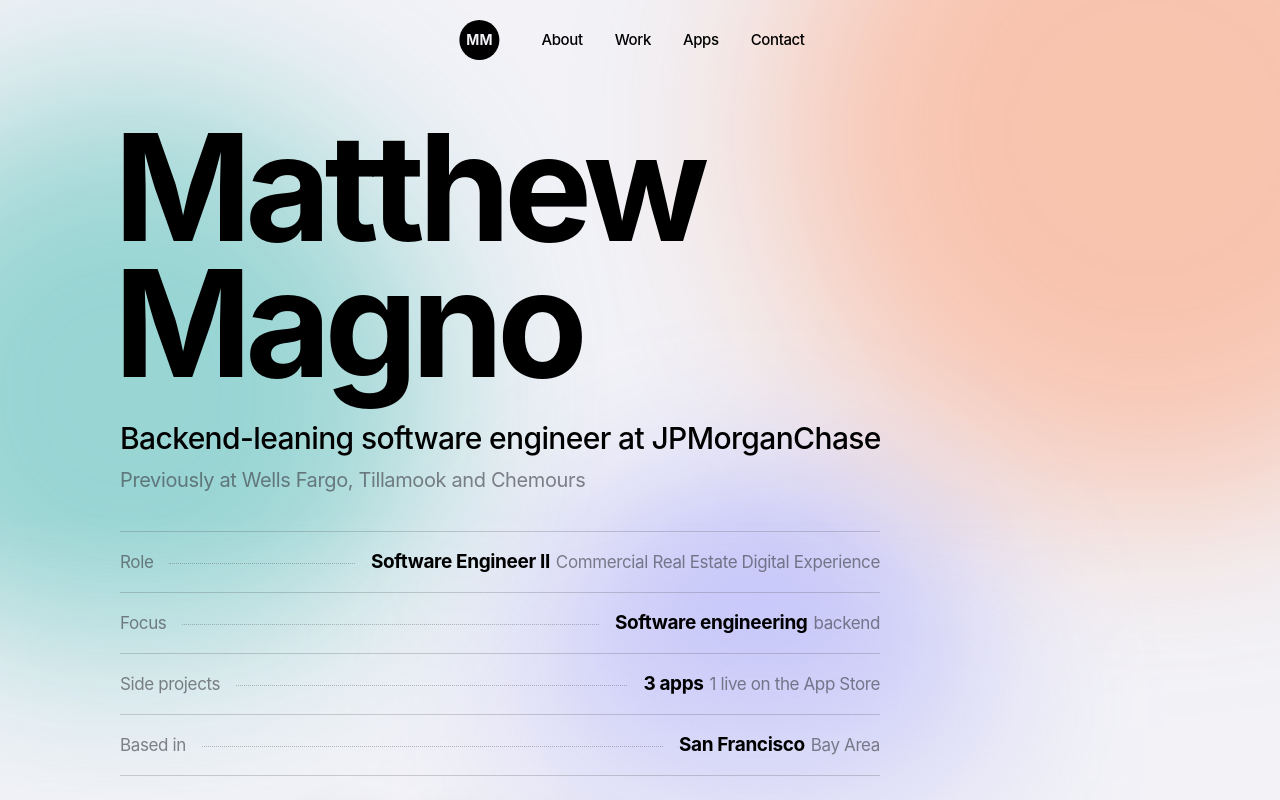
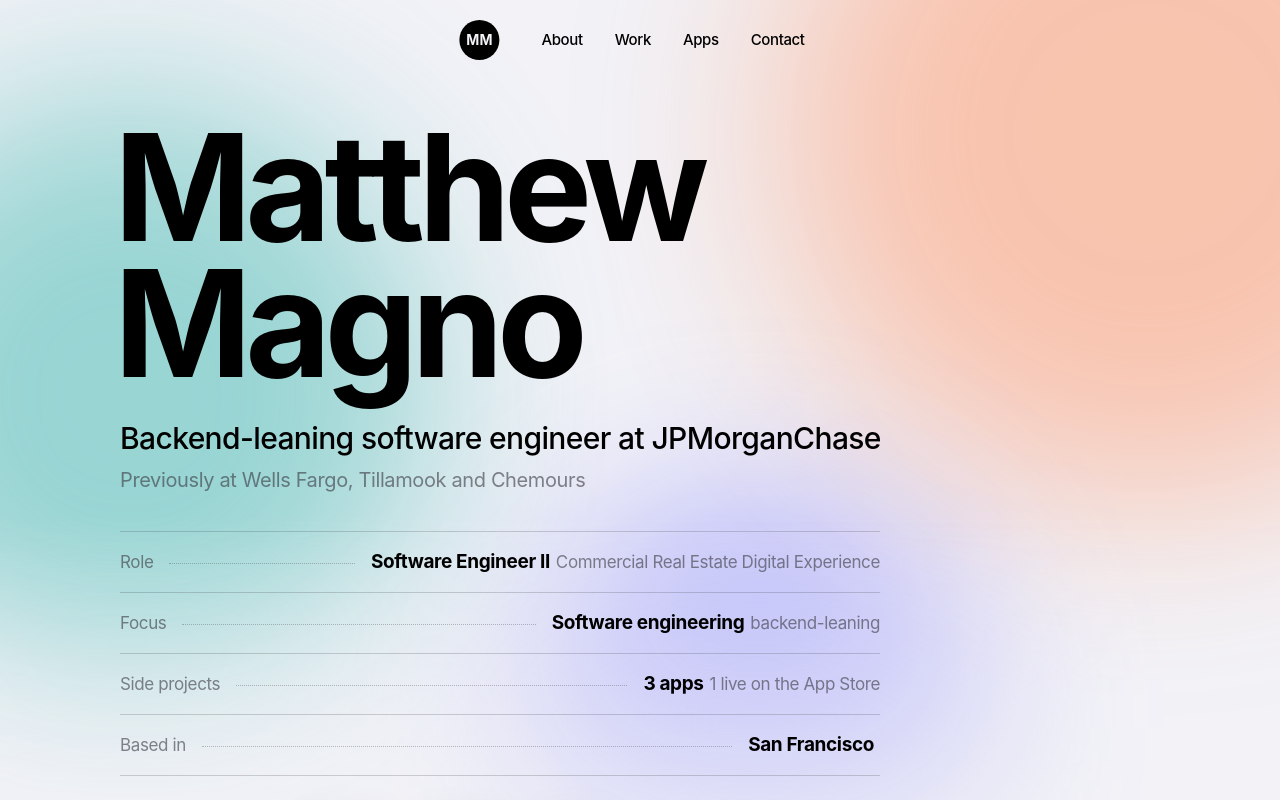
Before and after one commit to MatthewMagno/matthew-magno-website, a React (Vite) app: page / in a window 1280 px wide. Shown: the top 800 px of the page. Built offline with nearby package versions, Linux system fonts and the light colour scheme.

Commit message:
Hero facts: San Francisco only, focus note is backend-leaning

```diff
--- a/src/components/Hero.jsx
+++ b/src/components/Hero.jsx
@@ -4,9 +4,9 @@ import { profile } from '../data.js';
 // The essentials a recruiter looks for, readable without scrolling.
 const FACTS = [
   { label: 'Role', value: 'Software Engineer II', note: 'Commercial Real Estate Digital Experience' },
-  { label: 'Focus', value: 'Software engineering', note: 'backend' },
+  { label: 'Focus', value: 'Software engineering', note: 'backend-leaning' },
   { label: 'Side projects', value: '3 apps', note: '1 live on the App Store' },
-  { label: 'Based in', value: 'San Francisco', note: 'Bay Area' },
+  { label: 'Based in', value: 'San Francisco' },
 ];
 
 export default function Hero() {
```
